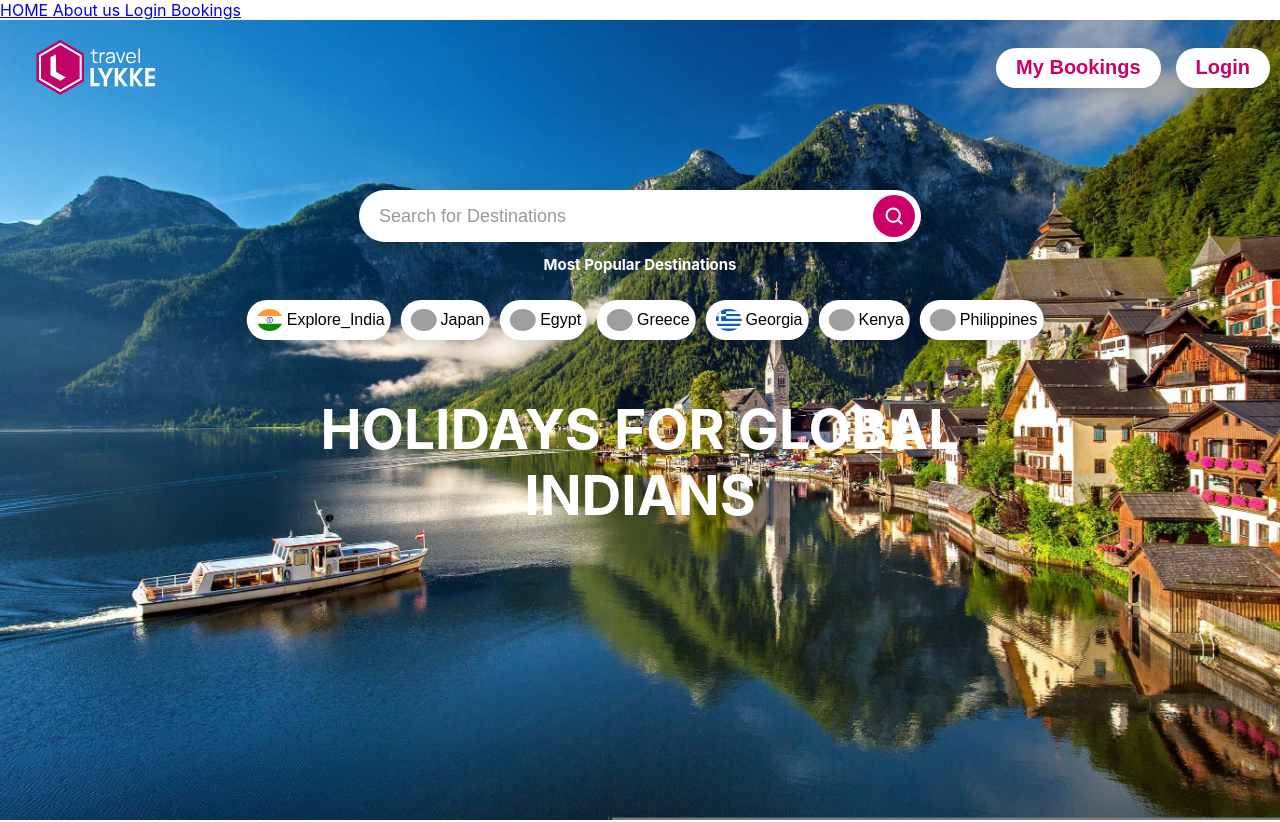
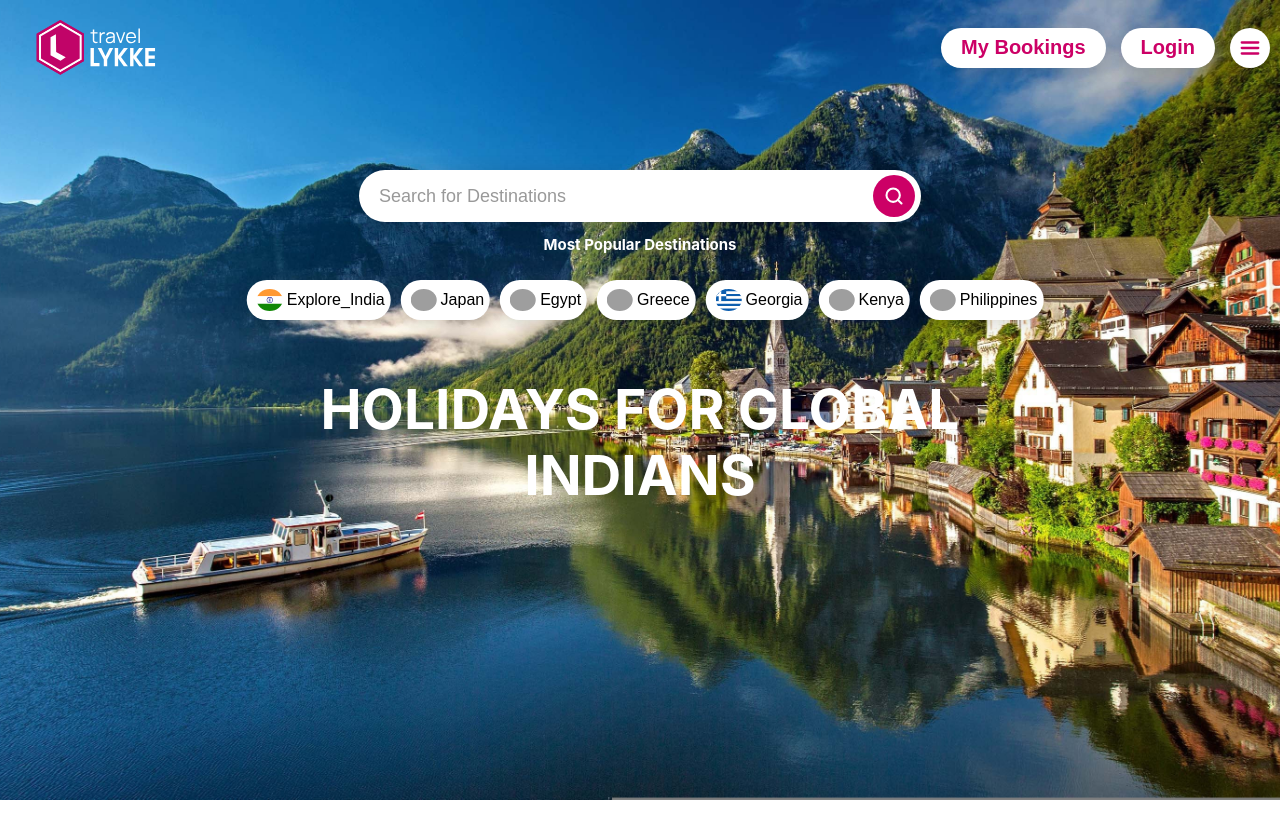
Before and after one commit to Kunal-1810/Lykke, a React (Create React App) app: page / in a window 1280 px wide. Shown: the top 822 px of the page. Built offline with nearby package versions, Linux system fonts and the light colour scheme; grey boxes are pictures that could not be loaded.

Commit message:
fixing nav bar

```diff
--- a/src/App.js
+++ b/src/App.js
@@ -4,12 +4,10 @@ import Contact from './Contact';
 import Home from './Home';
 import Info from './Info' ;
 import Error from './Error';
-import Menu from './Menu';
 import { Routes, Route } from 'react-router-dom';
 const App = () => {
     return (
         <div className="tc">
-            <Menu />
             <Routes>
                 <Route path="/" element={<Home />} />
                 <Route path="/about" element={<About />} />
--- a/src/Home.css
+++ b/src/Home.css
@@ -39,6 +39,60 @@
   box-shadow: 0 4px 20px rgba(0, 0, 0, 0.15);
   font-family: Manrope, sans-serif;
   cursor: pointer;
+}
+
+.hamburger-container {
+  position: relative;
+  display: inline-block;
+}
+
+.hamburger-button {
+  display: flex;
+  align-items: center;
+  justify-content: center;
+  height: 40px;
+  width: 40px;
+  background: white;
+  border: none;
+  border-radius: 50%;
+  box-shadow: 0 4px 20px rgba(0, 0, 0, 0.15);
+  cursor: pointer;
+  transition: transform 0.2s ease, background-color 0.2s ease;
+}
+
+.hamburger-button:hover {
+  background-color: #f9f9f9;
+  transform: scale(1.05);
+}
+
+.hamburger-dropdown {
+  position: absolute;
+  top: 48px;
+  right: 0;
+  background: white;
+  border-radius: 12px;
+  box-shadow: 0 6px 24px rgba(0, 0, 0, 0.18);
+  min-width: 140px;
+  display: flex;
+  flex-direction: column;
+  overflow: hidden;
+  z-index: 1000;
+  padding: 6px 0;
+}
+
+.dropdown-item {
+  padding: 10px 18px;
+  color: #cc0066;
+  text-decoration: none;
+  font-family: Manrope, sans-serif;
+  font-size: 16px;
+  font-weight: 600;
+  text-align: left;
+  transition: background 0.2s ease;
+}
+
+.dropdown-item:hover {
+  background: #f5f5f5;
 }
 
 
--- a/src/Home.js
+++ b/src/Home.js
@@ -1,4 +1,5 @@
 import React, { useState } from 'react';
+import { Link } from 'react-router-dom';
 import './Home.css';
 import bg from './images/bg.image.jpg';
 import logo from './images/logo.svg';
@@ -28,6 +29,8 @@ import singabig from './images/singabig.webp';
 import singacitybig from './images/singacitybig.webp';
 
 function Home() {
+  const [isMenuOpen, setIsMenuOpen] = useState(false);
+
   const sliderImages = [
     { src: japanbig, alt: 'japan' },
     { src: thaibig, alt: 'thaibig' },
@@ -61,6 +64,25 @@ function Home() {
           <div className="nav-buttons">
             <button className="MyBookings"><strong>My Bookings</strong></button>
             <button className="Login" aria-label="Login"><strong>Login</strong></button>
+            <div className="hamburger-container">
+              <button
+                className="hamburger-button"
+                onClick={() => setIsMenuOpen((prev) => !prev)}
+                aria-label="Menu"
+              >
+                <svg width="22" height="22" viewBox="0 0 24 24" fill="none" stroke="#cc0066" strokeWidth="2.5" strokeLinecap="round" strokeLinejoin="round">
+                  <line x1="3" y1="6" x2="21" y2="6"></line>
+                  <line x1="3" y1="12" x2="21" y2="12"></line>
+                  <line x1="3" y1="18" x2="21" y2="18"></line>
+                </svg>
+              </button>
+              {isMenuOpen && (
+                <div className="hamburger-dropdown">
+                  <Link to="/about" className="dropdown-item" onClick={() => setIsMenuOpen(false)}>About Us</Link>
+                  <Link to="/contact" className="dropdown-item" onClick={() => setIsMenuOpen(false)}>Contact Us</Link>
+                </div>
+              )}
+            </div>
           </div>
         </div>
 
```
